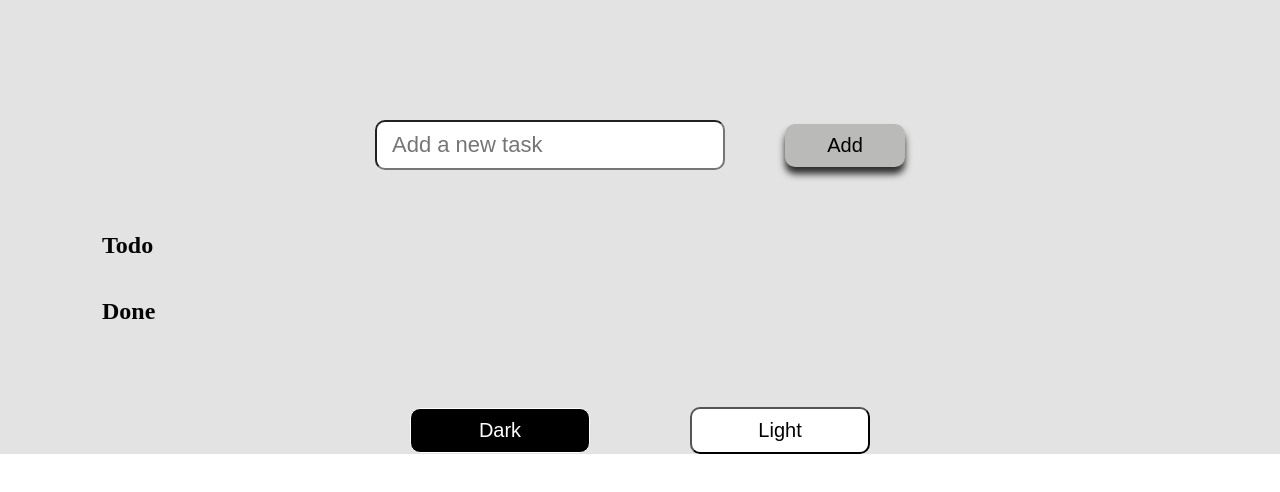
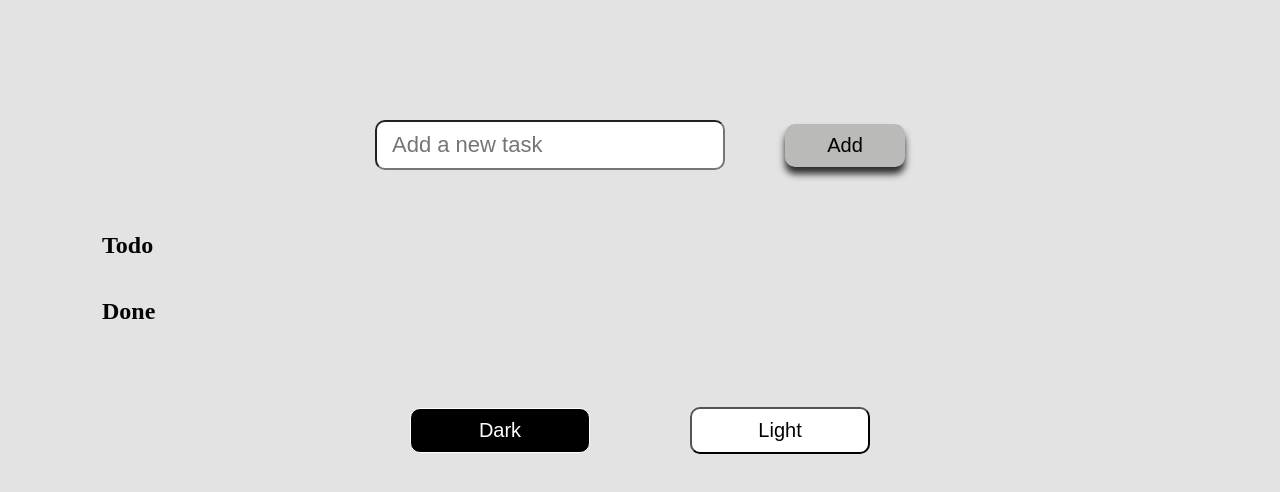
Before and after one commit to MartaOnis/todo-list, a React (Create React App) app: page / in a window 1280 px wide. Shown: the top 492 px of the page. Built offline with nearby package versions, Linux system fonts and the light colour scheme.

Commit message:
Change margin in button dark-light

```diff
--- a/src/styles/App.scss
+++ b/src/styles/App.scss
@@ -13,7 +13,7 @@
 // $font_card: 'Montserrat', sans-serif;
 .body {
   width: 100%;
-  height: 100%;
+  height: 100vh;
 }
 .light {
   background-color: rgb(228, 227, 227);
--- a/src/styles/Theme.scss
+++ b/src/styles/Theme.scss
@@ -5,6 +5,7 @@
   align-items: center;
   gap: 40px;
   margin-top: 80px;
+  margin-bottom: 50px;
   @media all and (min-width: 768px) {
     gap: 100px;
   }
```
